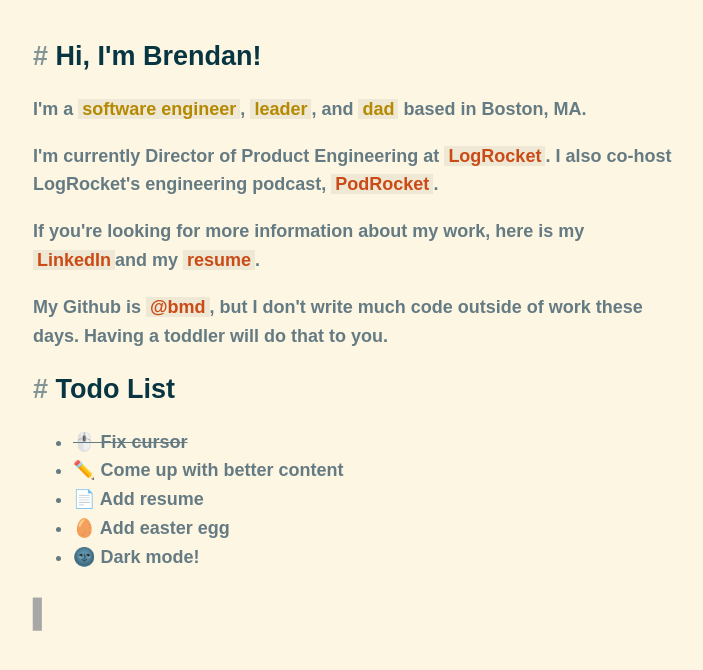
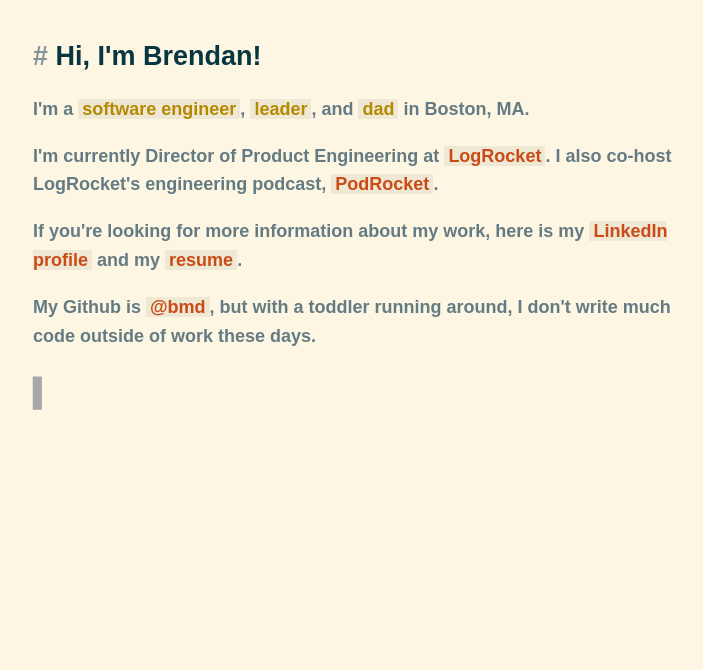
Before and after one commit to bmd/bmd.github.io, a React app: page / in a window 1280 px wide. Shown: the top 670 px of the page, without its empty margins (282-985 px from the left). Built offline with nearby package versions, Linux system fonts and the light colour scheme; the HTML template or start-up script is replaced by a standard one.

Commit message:
More fixes

```diff
--- a/package.json
+++ b/package.json
@@ -20,12 +20,14 @@
   "homepage": "http://bmd.rocks/",
   "dependencies": {
     "classnames": "^2.3.1",
+    "copy-webpack-plugin": "6.x.x",
     "open-color": "^1.8.0",
     "prop-types": "^15.7.2",
     "react": "^17.0.2",
     "react-dom": "^17.0.2",
     "react-jss": "^10.7.1",
     "react-router-dom": "^5.2.0",
+    "react-typing-effect": "^2.0.5",
     "styled-components": "^5.3.5",
     "webpack-bundle-analyzer": "^4.4.2"
   },
--- a/src/components/routes/Home.tsx
+++ b/src/components/routes/Home.tsx
@@ -82,7 +82,7 @@
         <Text>
           I'm a <HighlightText color={yellow}>software engineer</HighlightText>,{" "}
           <HighlightText color={yellow}>leader</HighlightText>, and{" "}
-          <HighlightText color={yellow}>dad</HighlightText> based in Boston, MA.
+          <HighlightText color={yellow}>dad</HighlightText> in Boston, MA.
         </Text>
         <Text>
           I'm currently Director of Product Engineering at{" "}
@@ -96,30 +96,19 @@
         <Text>
           If you're looking for more information about my work, here is my{" "}
           <HighlightLink href="https://www.linkedin.com/in/brendanmd/">
-            LinkedIn
+            LinkedIn profile
+          </HighlightLink>{" "}
+          and my{" "}
+          <HighlightLink target="_blank" href="/assets/resume.pdf">
+            resume
           </HighlightLink>
-          and my <HighlightLink href="/assets/resume.pdf">resume</HighlightLink>
           .
         </Text>
         <Text>
           My Github is{" "}
           <HighlightLink href="https://github.com/bmd/">@bmd</HighlightLink>,
-          but I don't write much code outside of work these days. Having a
-          toddler will do that to you.
-        </Text>
-      </section>
-      <section>
-        <SectionHeader>Todo List</SectionHeader>
-        <Text>
-          <ul>
-            <li>
-              <Strikethrough>🖱️ Fix cursor</Strikethrough>
-            </li>
-            <li>✏️ Come up with better content</li>
-            <li>📄 Add resume</li>
-            <li>🥚 Add easter egg </li>
-            <li>🌚 Dark mode!</li>
-          </ul>
+          but with a toddler running around, I don't write much code outside of
+          work these days.
         </Text>
       </section>
       <section>
--- a/webpack.config.js
+++ b/webpack.config.js
@@ -4,6 +4,8 @@
 const TerserJSPlugin = require('terser-webpack-plugin');
 const FaviconsWebpackPlugin = require('favicons-webpack-plugin');
 const CnameWebpackPlugin = require('cname-webpack-plugin');
+const CopyWebpackPlugin = require('copy-webpack-plugin');
+
 const settings = require('./settings');
 
 const mode = process.env.NODE_ENV === 'production' ? 'production' : 'development';
@@ -128,6 +130,11 @@
         `
       },
     }),
+    new CopyWebpackPlugin({
+      patterns: [
+          { from: 'src/assets', to: 'assets' }
+      ]
+    }),
     ...(mode !== 'production'
       ? [new webpack.HotModuleReplacementPlugin()]
       : [...(settings.cname ? [new CnameWebpackPlugin({ domain: settings.cname })] : [])]),
```
Also changed, not shown: 4 other files (tests, documents, lock files or other folders).
